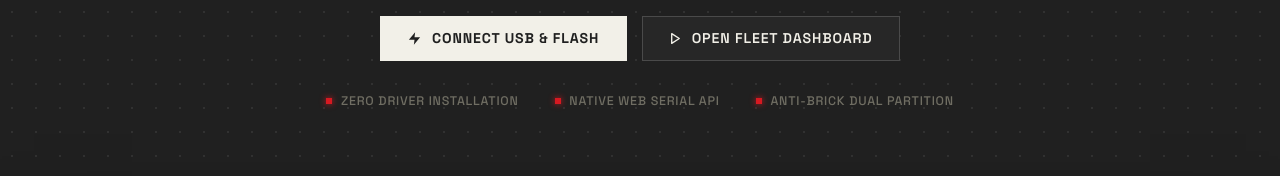
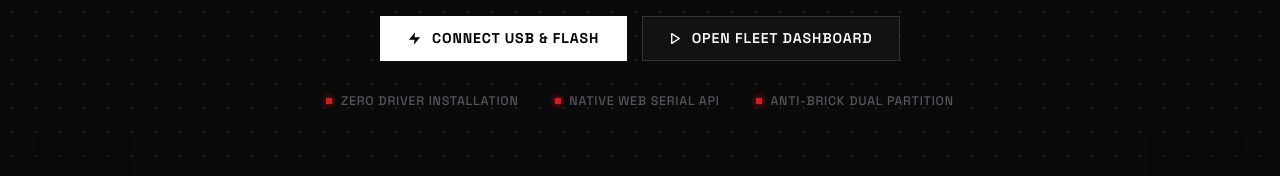
Before and after one commit to sakshyambastakoti/HAWA, a website: page public/flash.html in a window 1280 px wide. Both pictures are taken after a click on the button "DARK". Shown: the part 624-800 px from the top of the page. Drawn offline with Linux system fonts and the light colour scheme; no server answers; a web font is replaced by a local one.

Commit message:
feat: add dashboard and flasher styling along with primary web interfaces

```diff
--- a/public/css/dashboard.css
+++ b/public/css/dashboard.css
@@ -1,17 +1,17 @@
 :root {
-  --bg-primary: #202020;
-  --bg-secondary: #191919;
-  --bg-card: rgba(39, 39, 39, 0.88);
-  --bg-card-hover: rgba(48, 48, 48, 0.95);
-  --border-color: rgba(255, 255, 255, 0.14);
-  --border-glow: rgba(255, 255, 255, 0.28);
+  --bg-primary: #0a0a0a;
+  --bg-secondary: #050505;
+  --bg-card: rgba(18, 18, 18, 0.92);
+  --bg-card-hover: rgba(26, 26, 26, 0.96);
+  --border-color: rgba(255, 255, 255, 0.12);
+  --border-glow: rgba(255, 255, 255, 0.25);
   --accent-cyan: #38bdf8;
   --accent-indigo: #818cf8;
   --accent-emerald: #10b981;
   --accent-amber: #f59e0b;
   --accent-rose: #f43f5e;
-  --text-main: #f2f0e8;
-  --text-muted: #949285;
+  --text-main: #ffffff;
+  --text-muted: #88888e;
   --font-family: 'Space Grotesk', 'Outfit', 'Inter', system-ui, -apple-system, sans-serif;
   --font-mono: 'JetBrains Mono', 'Fira Code', monospace;
   --font-dot: 'Doto', 'DotGothic16', monospace, sans-serif;
@@ -30,7 +30,7 @@ body {
   font-family: var(--font-family);
   min-height: 100vh;
   line-height: 1.5;
-  background-image: radial-gradient(rgba(255, 255, 255, 0.08) 1px, transparent 1px);
+  background-image: radial-gradient(rgba(255, 255, 255, 0.09) 1px, transparent 1px);
   background-size: 24px 24px;
 }
 
@@ -40,7 +40,7 @@ body {
   justify-content: space-between;
   align-items: center;
   padding: 1.25rem 2.5rem;
-  background: rgba(32, 32, 32, 0.94);
+  background: rgba(10, 10, 10, 0.94);
   backdrop-filter: blur(16px);
   border-bottom: 1px solid var(--border-color);
   position: sticky;
--- a/public/css/flasher.css
+++ b/public/css/flasher.css
@@ -9,44 +9,44 @@
    ========================================================= */
 
 :root {
-  /* Default: Charcoal Dark Theme (Exact match to Charcoal reference swatch #202020) */
-  --bg-page: #202020;
-  --bg-surface: #191919;
-  --bg-card: #272727;
-  --bg-card-elevated: #303030;
-  --bg-input: #171717;
+  /* Default: Deep Obsidian Black Dark Theme */
+  --bg-page: #0a0a0a;
+  --bg-surface: #050505;
+  --bg-card: #121212;
+  --bg-card-elevated: #181818;
+  --bg-input: #050505;
 
   --border-subtle: rgba(255, 255, 255, 0.08);
-  --border-color: rgba(255, 255, 255, 0.16);
+  --border-color: rgba(255, 255, 255, 0.14);
   --border-frame: rgba(255, 255, 255, 0.22);
   --border-light: rgba(255, 255, 255, 0.32);
   --border-active: #ffffff;
 
-  --text-primary: #f2f0e8;
-  --text-secondary: #c7c5ba;
-  --text-muted: #949285;
-  --text-subtle: #706e63;
-
-  --btn-primary-bg: #f2f0e8;
-  --btn-primary-text: #202020;
-  --btn-primary-hover: #ffffff;
-
-  --btn-secondary-bg: #272727;
-  --btn-secondary-border: rgba(255, 255, 255, 0.22);
-  --btn-secondary-text: #f2f0e8;
+  --text-primary: #ffffff;
+  --text-secondary: #d4d4d8;
+  --text-muted: #88888e;
+  --text-subtle: #55555c;
+
+  --btn-primary-bg: #ffffff;
+  --btn-primary-text: #000000;
+  --btn-primary-hover: #e4e4e7;
+
+  --btn-secondary-bg: #121212;
+  --btn-secondary-border: rgba(255, 255, 255, 0.20);
+  --btn-secondary-text: #ffffff;
 
   --nothing-red: #d71921;
   --nothing-red-glow: rgba(215, 25, 33, 0.45);
   --accent-green: #22c55e;
   --accent-yellow: #eab308;
 
-  --dot-matrix-color: rgba(255, 255, 255, 0.08);
-
-  --terminal-bg: #121212;
-  --terminal-header-bg: #1a1a1a;
-  --terminal-border: rgba(255, 255, 255, 0.16);
+  --dot-matrix-color: rgba(255, 255, 255, 0.09);
+
+  --terminal-bg: #050505;
+  --terminal-header-bg: #0e0e0e;
+  --terminal-border: rgba(255, 255, 255, 0.14);
   --terminal-text: #ffffff;
-  --terminal-footer-bg: #161616;
+  --terminal-footer-bg: #090909;
 
   --font-dot: 'Doto', 'DotGothic16', monospace, sans-serif;
   --font-sans: 'Space Grotesk', -apple-system, BlinkMacSystemFont, 'Segoe UI', Roboto, sans-serif;
@@ -60,9 +60,9 @@
   --radius-xl: 0px;
   --radius-full: 0px;
 
-  --shadow-sm: 0 2px 8px rgba(0, 0, 0, 0.4);
-  --shadow-md: 0 8px 24px rgba(0, 0, 0, 0.6);
-  --shadow-frame: 0 24px 64px rgba(0, 0, 0, 0.85);
+  --shadow-sm: 0 2px 8px rgba(0, 0, 0, 0.6);
+  --shadow-md: 0 8px 24px rgba(0, 0, 0, 0.8);
+  --shadow-frame: 0 24px 64px rgba(0, 0, 0, 0.95);
 }
 
 /* =========================================================
@@ -152,7 +152,7 @@ body {
 }
 
 [data-theme="dark"] .site-header {
-  background: rgba(32, 32, 32, 0.94);
+  background: rgba(10, 10, 10, 0.94);
 }
 [data-theme="light"] .site-header {
   background: rgba(231, 229, 214, 0.94);
--- a/public/flash.html
+++ b/public/flash.html
@@ -8,7 +8,7 @@
   <link rel="preconnect" href="https://fonts.googleapis.com">
   <link rel="preconnect" href="https://fonts.gstatic.com" crossorigin>
   <link href="https://fonts.googleapis.com/css2?family=Doto:wght@300;400;600;700;800;900&family=Space+Grotesk:wght@400;500;600;700&family=JetBrains+Mono:ital,wght@0,300;0,400;0,500;0,600;0,700;1,400&display=swap" rel="stylesheet">
-  <link rel="stylesheet" href="/css/flasher.css?v=8">
+  <link rel="stylesheet" href="/css/flasher.css?v=9">
   <script>
     (function() {
       const saved = localStorage.getItem('hawa_theme') || 'light';
@@ -425,28 +425,6 @@
                   </div>
                 </div>
 
-                <!-- 4. Optional Wi-Fi Setup for Custom Bin -->
-                <details class="custom-wifi-accordion">
-                  <summary class="custom-wifi-summary">
-                    <span>Optional: Provision Wi-Fi Credentials via Serial</span>
-                    <svg width="14" height="14" viewBox="0 0 24 24" fill="none" stroke="currentColor" stroke-width="2" stroke-linecap="round" stroke-linejoin="round">
-                      <polyline points="6 9 12 15 18 9"></polyline>
-                    </svg>
-                  </summary>
-                  <div class="custom-wifi-body">
-                    <div class="form-row" style="margin-bottom: 0;">
-                      <div class="form-group" style="margin-bottom: 0;">
-                        <label class="form-label" for="wifiSsidCustom">Wi-Fi Name (SSID)</label>
-                        <input type="text" id="wifiSsidCustom" class="form-input" placeholder="e.g. Home_WiFi">
-                      </div>
-                      <div class="form-group" style="margin-bottom: 0;">
-                        <label class="form-label" for="wifiPassCustom">Wi-Fi Password</label>
-                        <input type="password" id="wifiPassCustom" class="form-input" placeholder="Leave blank if open">
-                      </div>
-                    </div>
-                  </div>
-                </details>
-
                 <!-- Custom Flash CTA -->
                 <button type="button" id="startFlashCustomBtn" class="btn-flash">
                   <svg width="18" height="18" viewBox="0 0 24 24" fill="currentColor">
```
Also changed, not shown: public/index.html (+1 -1 lines).
